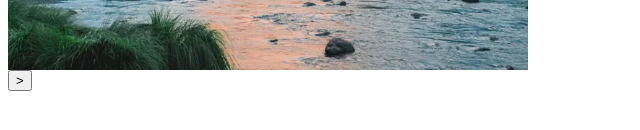
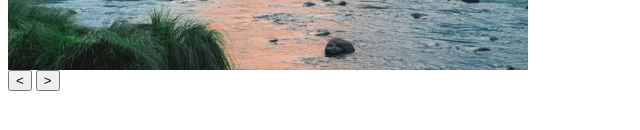
Before and after one commit to miwanoff/slider-23, a plain HTML site: page index.html in a window 1280 px wide. Shown: the part 298-428 px from the top of the page, 0-640 px from the left. Drawn offline with Linux system fonts and the light colour scheme.

Commit message:
Add prev button

```diff
--- a/index.html
+++ b/index.html
@@ -28,6 +28,7 @@
     <div id="wrap">
         <img id="slider" src="images/landscape-photography-tips-yosemite-valley-feature.webp">
     </div>
+    <button id="prev">&lt;</button>
     <button id="next">&gt;</button><br>
     <script src="script.js" defer></script>
 </body>
```
